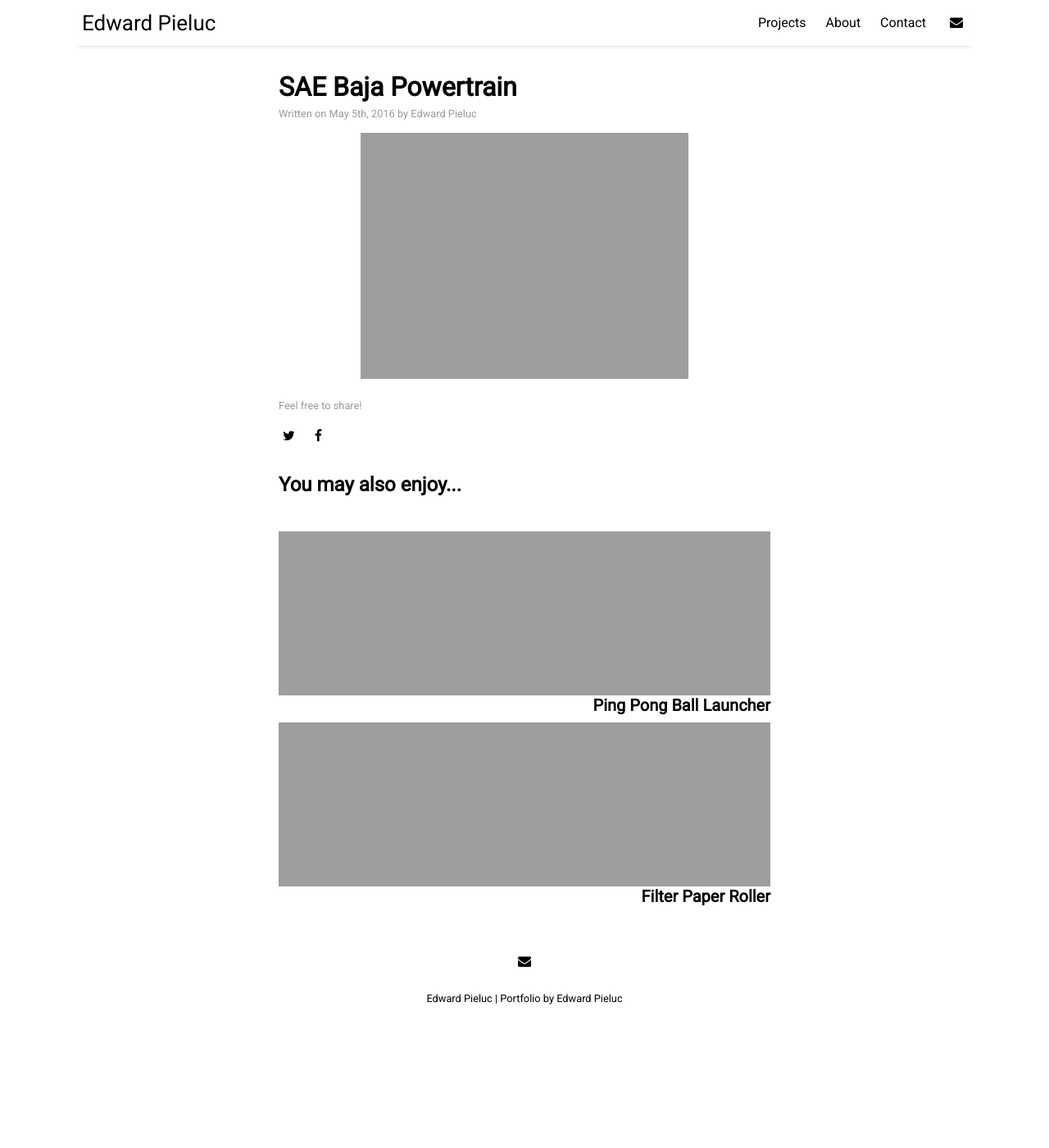
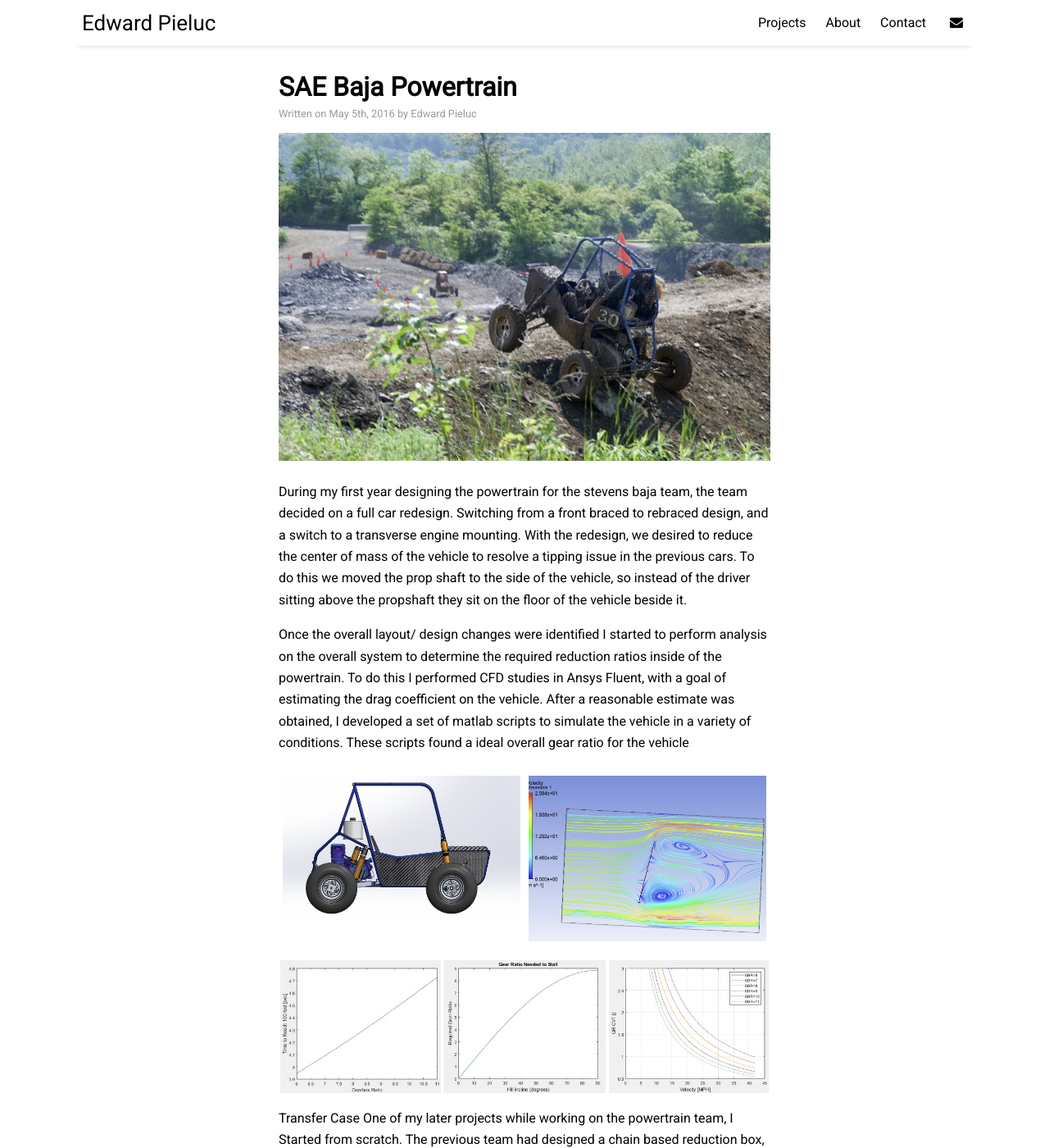
Before and after one commit to epie3/epie3.github.io, a Jekyll site: the page built from _posts/2016-05-05-SAE-Baja-Powertrain.md, in a window 1280 px wide and 1400 px high. Shown: the whole window at 82% size. Built offline with Jekyll 4.4.1, drawn with Linux system fonts in a browser that asks for light colours; nearby versions of some CDN libraries; some of the changed text lies outside the part shown.

Commit message:
Update 2016-05-05-SAE-Baja-Powertrain.md

```diff
--- a/_posts/2016-05-05-SAE-Baja-Powertrain.md
+++ b/_posts/2016-05-05-SAE-Baja-Powertrain.md
@@ -4,5 +4,41 @@ title: "SAE Baja Powertrain"
 author: "Edward Pieluc"
 categories: sample
 tags: [documentation,sample]
-image: arctic-2.jpg
+image: BajaJump.jpg
 ---
+During my first year designing the powertrain for the stevens baja team, the team decided on a full car redesign. Switching from a front braced to rebraced design, and a switch to a transverse engine mounting. With the redesign, we desired to reduce the center of mass of the vehicle to resolve a tipping issue in the previous cars. To do this we moved the prop shaft to the side of the vehicle, so instead of the driver sitting above the propshaft they sit on the floor of the vehicle beside it.
+
+Once the overall layout/ design changes were identified I started to perform analysis on the overall system to determine the required reduction ratios inside of the powertrain. To do this I performed CFD studies in Ansys Fluent, with a goal of estimating the drag coefficient on the vehicle. After a reasonable estimate was obtained, I developed a set of matlab scripts to simulate the vehicle in a variety of conditions. These scripts found a ideal overall gear ratio for the vehicle
+<style>
+* {
+  box-sizing: border-box;
+}
+
+.column {
+  float: left;
+  width: 50%;
+  padding: 5px;
+}
+
+/* Clearfix (clear floats) */
+.row::after {
+  content: "";
+  clear: both;
+  display: table;
+}
+</style>
+
+<div class="row">
+  <div class="column">
+    <img src="{{ site.github.url }}/assets/img/BajaCAD.jpg" alt="PedalArmFEA" style="width:100%">
+  </div>
+  <div class="column">
+    <img src="{{ site.github.url }}/assets/img/CFD.jpg" alt="PedalFEA" style="width:100%">
+  </div>
+</div>
+<img src="{{ site.github.url }}/assets/img/GearboxGraphs.jpg" alt="PedalFEA" style="width:100%">
+
+Transfer Case
+One of my later projects while working on the powertrain team, I Started from scratch. The previous team had designed a chain based reduction box, that was inefficient and difficult to service. The team and myself decided to switch to a more traditional gear based transfer case which would be more efficient and easier to service.
+
+Overall requirements for this transfer case included minimizing weight/size, meeting the previously determined ideal overall gear ratio, ease of service and high reliability. I started by performing AGMA gear calculations to find the smallest size set of gears that would fit the required gear ratio. All shafts were then designed, stress calculations and FEA were performed to ensure they would withstand the required loads after the internals of the case were designed, the Case was then drawn. It was designed with the intent to be easily manufactured, with minimal mass and internal volume (this reduces the amount of oil needed for gear lubrication) Appropriate bearings and seals were also chosen and included in the design.
```
